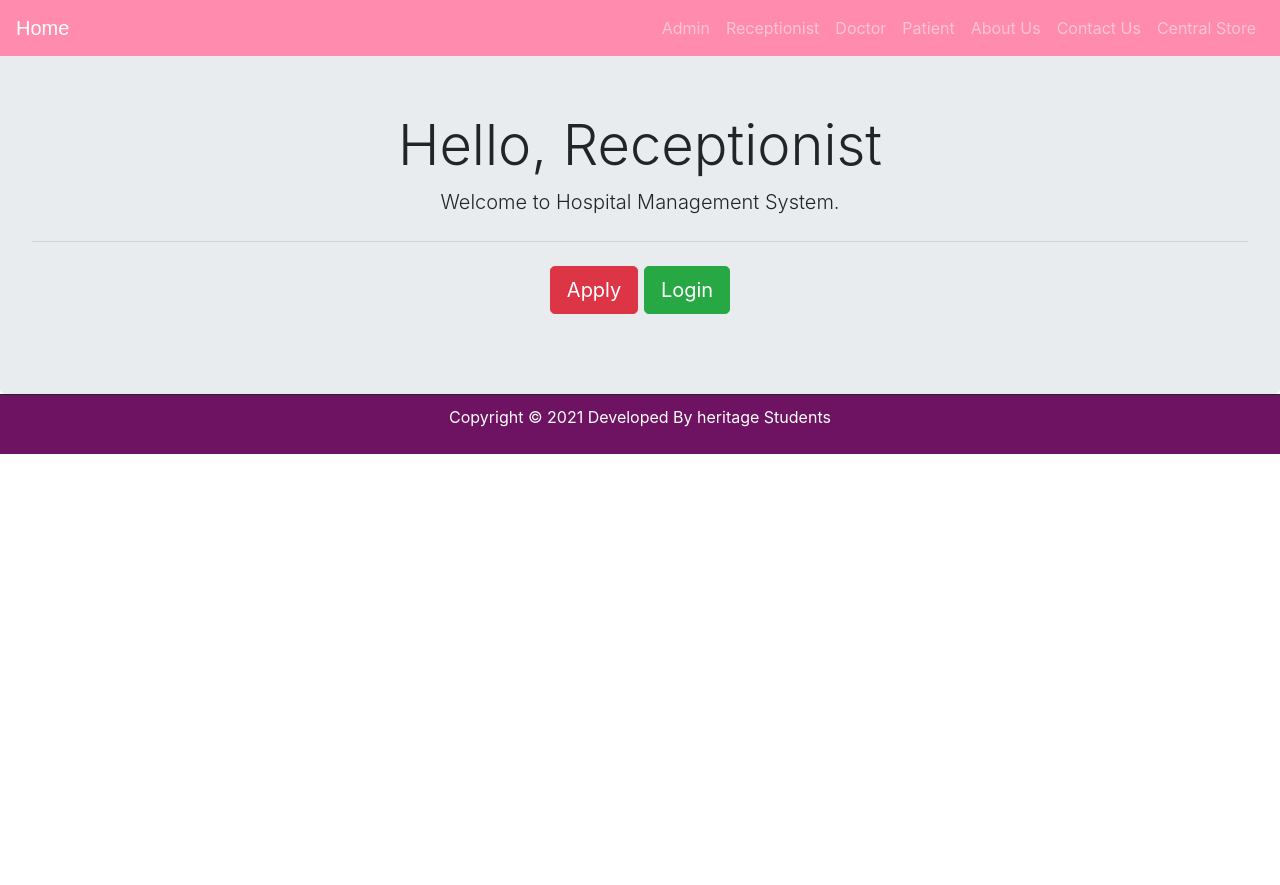
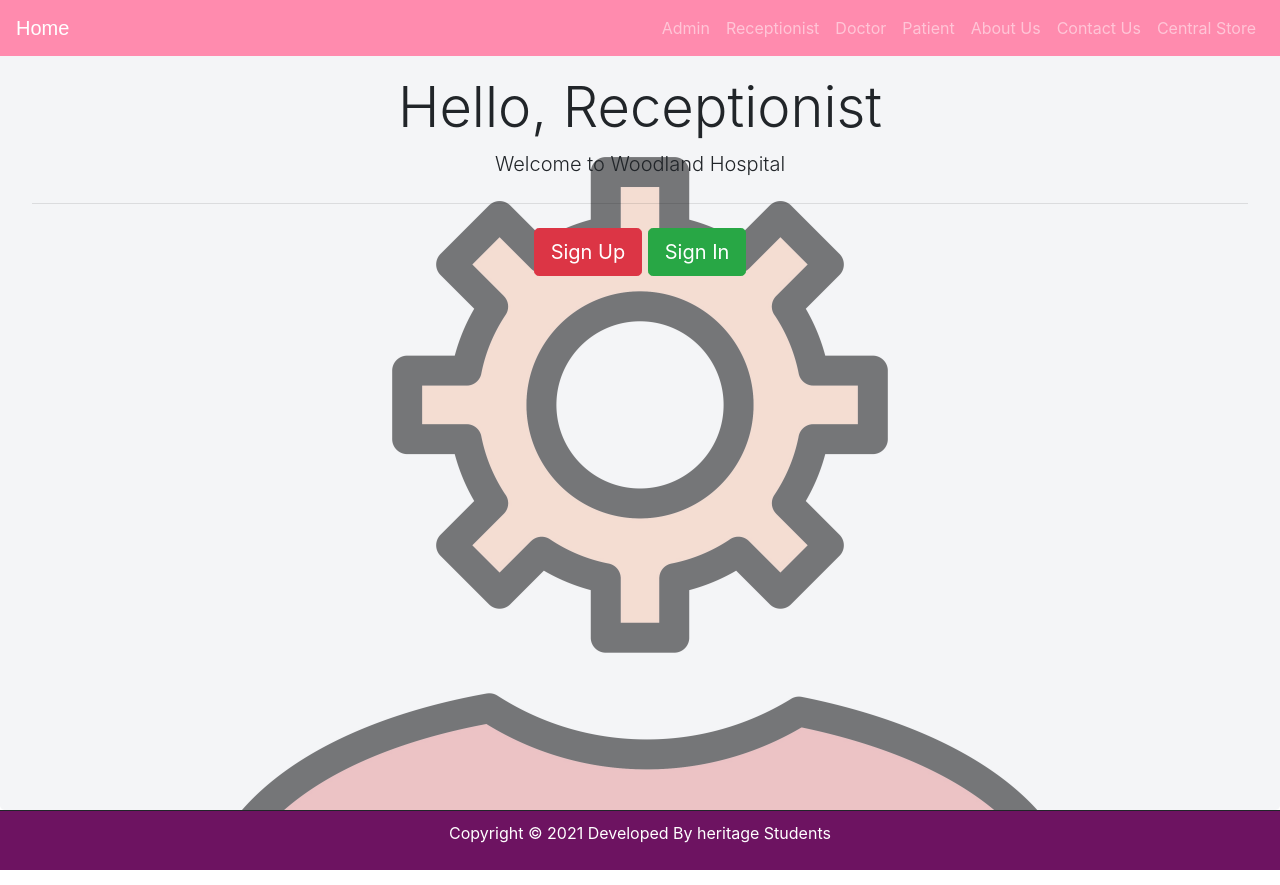
Before and after one commit to Ashsakshi19/hospitalManagementDjango, a Django app: page /receptionclick in a window 1280 px wide. Before the commit the page ends 454 px from the top, so only its background shows below. Run offline with Django 3.2, Linux system fonts and the light colour scheme; some libraries are stand-ins or nearby versions.

Commit message:
changes 2

```diff
--- a/templates/hospital/index.html
+++ b/templates/hospital/index.html
@@ -37,7 +37,10 @@
 
 
     }
-
+.emergency{
+  position: relative;
+  bottom:30px;
+}
 
   </style>
 </head>
--- a/templates/hospital/receptionclick.html
+++ b/templates/hospital/receptionclick.html
@@ -1,19 +1,35 @@
 {% extends 'hospital/homebase.html' %}
-
+{% load static %}
 
 {% block content %}
 
-<br>
-<br>
+<head>
+  <style media="screen">
+
+
+    .jumbotron {
+      margin-top: 10px;
+      height: 100vh;
+      margin-bottom: 0px;
+      background-image: url('{% static "images/adminpage.png" %}');
+      background-size: cover;
+      background-repeat: no-repeat;
+    }
+    .jumbotron h5,
+    h3 {
+      text-align: center;
+    }
+  </style>
+</head>
 
 <div class="jumbotron" style="margin-bottom:0px;">
   <h1 class="display-4" style="text-align:center;">Hello, Receptionist</h1>
-  <p class="lead">Welcome to Hospital Management System.</p>
+  <p class="lead">Welcome to Woodland Hospital</p>
   <hr class="my-4">
 
   <p class="lead">
-    <a class="btn btn-danger btn-lg" href="/receptionsignup" role="button">Apply</a>
-    <a class="btn btn-success btn-lg" href="/receptionlogin" role="button">Login</a>
+    <a class="btn btn-danger btn-lg" href="/receptionsignup" role="button">Sign Up</a>
+    <a class="btn btn-success btn-lg" href="/receptionlogin" role="button">Sign In</a>
   </p>
 </div>
 
```
Also changed, not shown: templates/hospital/adminclick.html (+19 -5 lines), static/images/adminpage.png (added).
